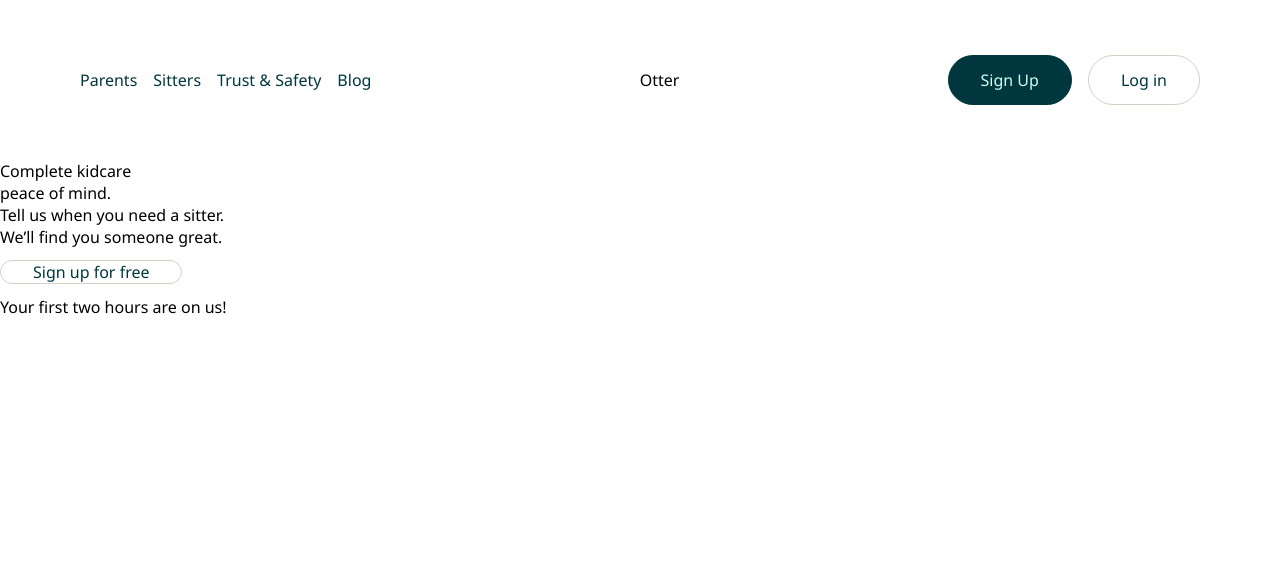
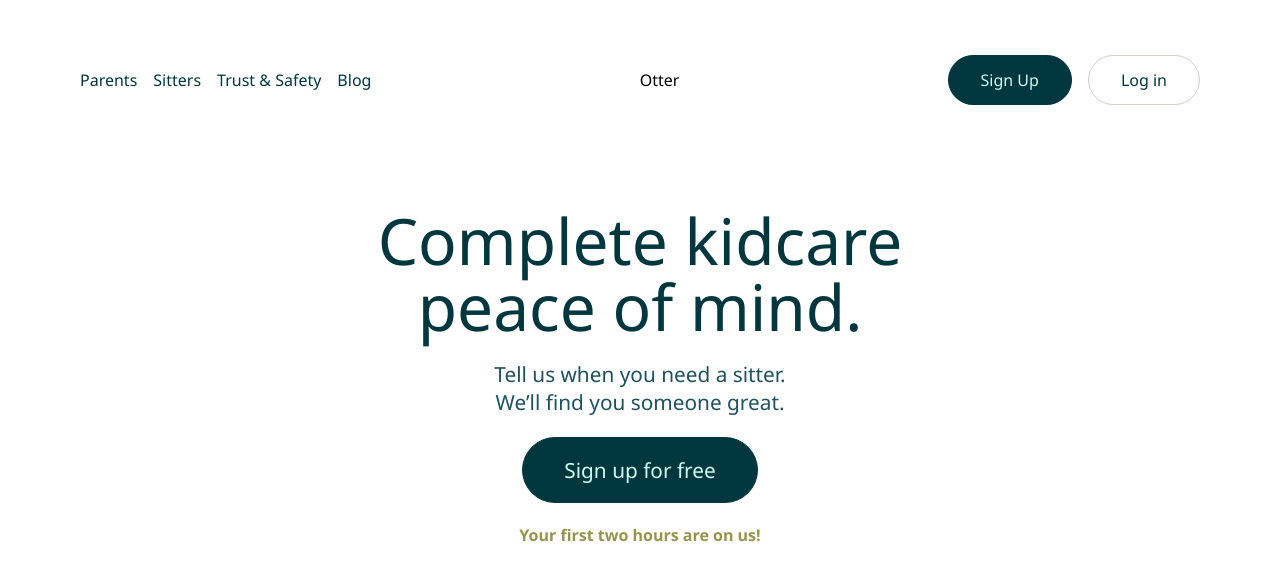
Before and after one commit to thedev24/theotter, a plain HTML site: page index.html in a window 1280 px wide. Drawn offline with Linux system fonts and the light colour scheme.

Commit message:
feat: Hero Section CSS added

```diff
--- a/index.html
+++ b/index.html
@@ -29,7 +29,7 @@
             <div class="hero-wrapper">
                 <div class="heading">Complete kidcare<br>peace of mind.</div>
                 <div class="sub-heading">Tell us when you need a sitter.<br>We’ll find you someone great.</div>
-                <a class="btn hero-btn">Sign up for free</a>
+                <a class="btn hero-btn btn-primary">Sign up for free</a>
                 <div class="mini-heading">Your first two hours are on us!</div>
             </div>
         </section>
--- a/style.css
+++ b/style.css
@@ -6,6 +6,10 @@ body {
 
 * {
     text-decoration: none;
+}
+
+a {
+    cursor: pointer;
 }
 
 .main-wrapper {
@@ -64,3 +68,45 @@ nav .logo {
     background-color: rgb(0, 55, 62);
     border-color: rgb(0, 55, 62);
 }
+
+
+.hero, .hero-wrapper{
+    width: 100%;
+    height: calc(100vh - 10rem);
+    display: flex;
+    justify-content: center;
+    flex-direction: column;
+    align-items: center;
+}
+
+.hero-wrapper {
+    justify-content: flex-start;
+    margin-top: 3rem;
+    text-align: center;
+    gap: 1.3rem;
+}
+
+.hero-wrapper .heading {
+    font-size: 4em;
+    font-weight: 500;
+    line-height: 4.1rem;
+    color: rgb(0, 55, 62);
+}
+
+.hero-wrapper .sub-heading {
+    font-size: 1.3rem;
+    font-weight: 400;
+    color: rgb(31, 82, 94);
+}
+
+.hero-wrapper .btn {
+    height: auto;
+    line-height: 4rem;
+    font-size: 1.3rem;
+}
+
+.hero-wrapper .mini-heading {
+    font-size: 1rem;
+    font-weight: 600;
+    color: rgb(148, 149, 76);
+}
```
